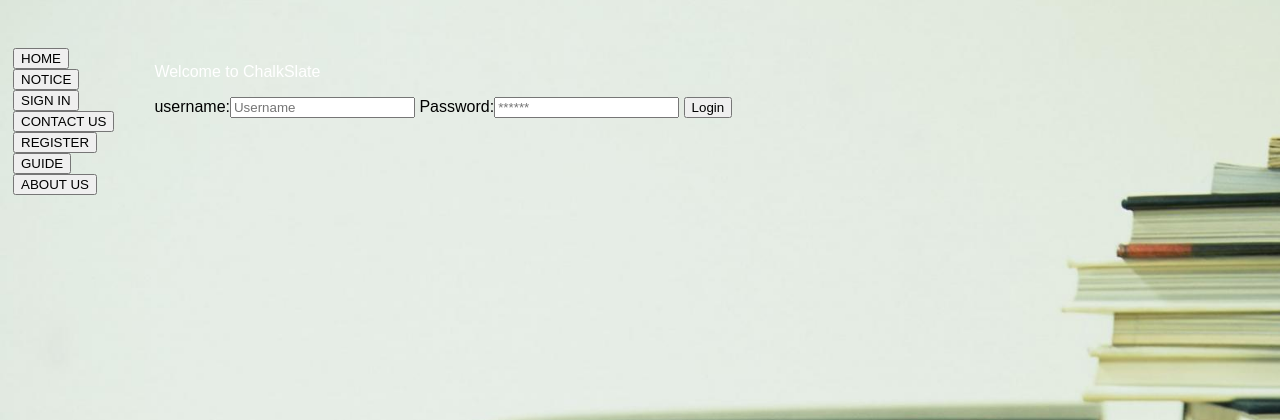
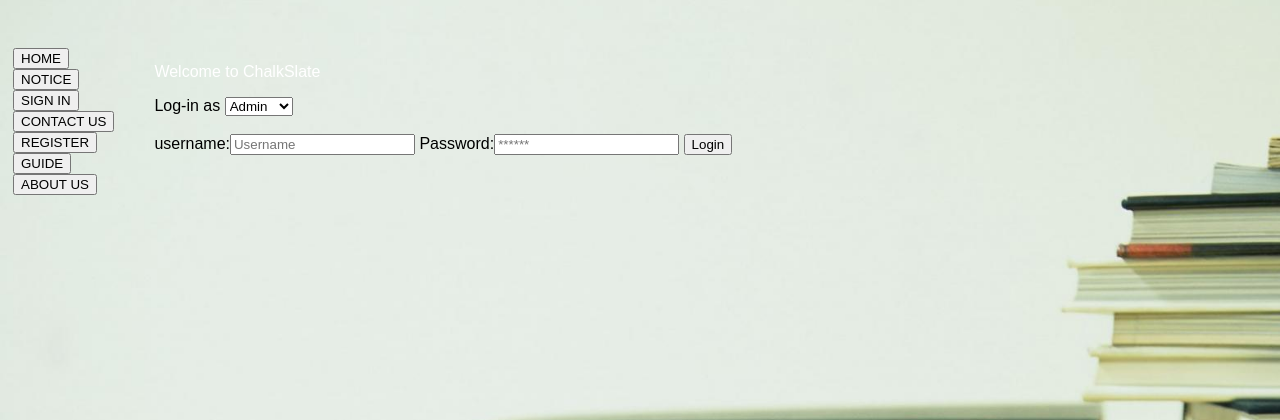
Before and after one commit to Lab-Group-7/ChalkSlate, a Django app: page /chalkslate/home/signin/ in a window 1280 px wide. Shown: the part 230-650 px from the top of the page. Run offline with Django 3.2, Linux system fonts and the light colour scheme.

Commit message:
Update signin.html

```diff
--- a/chalkslate/management/templates/management/signin.html
+++ b/chalkslate/management/templates/management/signin.html
@@ -107,6 +107,15 @@ footer {
 
   <article>
     <p style="color:White">Welcome to ChalkSlate</p>
+    <label>Log-in as</label>
+    <select name="join_as">
+
+  <option value="admin">Admin</option>
+  <option value="tutor">Tutor</option>
+  <option value="student">Student</option>
+
+</select>
+    <br> <br>
       <form action="" method="post">
     {% csrf_token %}
     {{ form }}
```
